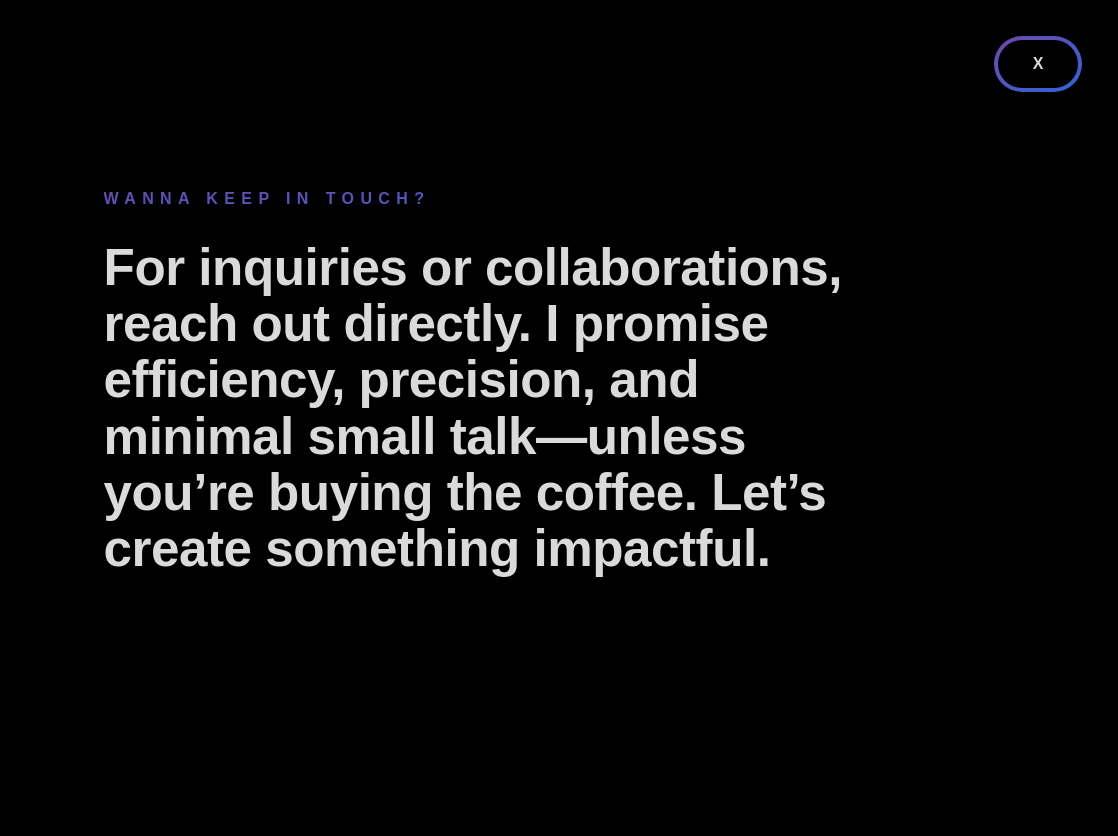
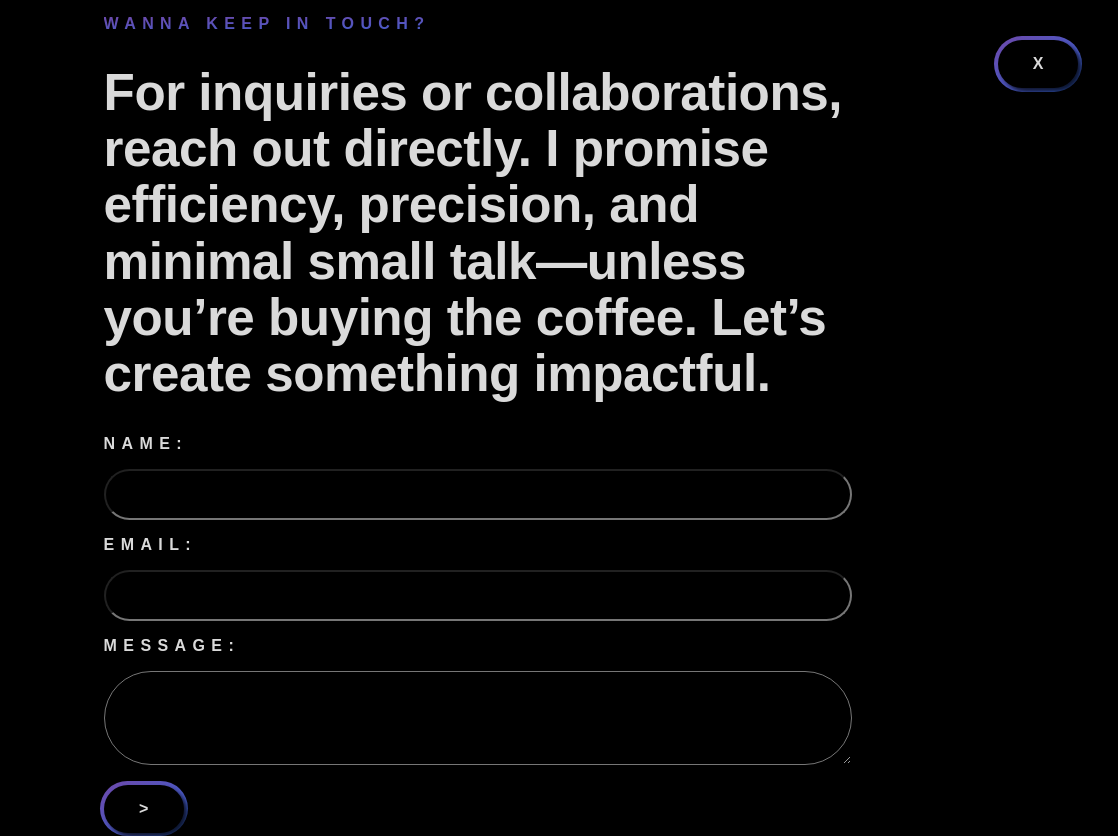
Before and after one commit to Zakodevel/zakodevel.github.io, a website: page contact.html in a window 1280 px wide. Shown: the full height of the page, 162-1280 px from the left. Before the commit the page ends 800 px from the top, so only its background shows below. Drawn offline with Linux system fonts and the light colour scheme.

Commit message:
Added a contact form and refactored the buttons, also added an animated dot on the homepage

```diff
--- a/contact.html
+++ b/contact.html
@@ -40,6 +40,21 @@
           coffee. Let’s create something impactful.
         </p>
 
+        <div class="form-container">
+          <form action="#" method="post">
+            <label for="name">Name:</label>
+            <input type="name" id="name" name="name" required />
+
+            <label for="email">Email:</label>
+            <input type="email" id="email" name="email" required />
+
+            <label for="message">Message:</label>
+            <textarea id="message" name="message" rows="4" required></textarea>
+
+            <button type="submit">></button>
+          </form>
+        </div>
+
         <div class="social-icons">
           <a href="#!">
             <i class="fab fa-linkedin fa-2x"></i>
--- a/scss/components/_buttons.scss
+++ b/scss/components/_buttons.scss
@@ -18,6 +18,8 @@
   height: 3rem;
   width: 5rem;
 
+  box-shadow: 4px 4px 5px rgba(0, 0, 0, 0.772);
+
   &::after {
     content: "";
     position: absolute;
--- a/scss/components/_forms.scss
+++ b/scss/components/_forms.scss
@@ -0,0 +1,63 @@
+.form-container {
+  display: flex;
+  background-color: $primary-color;
+  font-size: clamp(0.7rem, 2vw, 1rem);
+  z-index: -1;
+
+  max-width: 100%;
+  width: 60%;
+
+  label {
+    text-transform: uppercase;
+    font-weight: $base-font-weight;
+    font-family: $font-family;
+    line-height: $base-line-height;
+    letter-spacing: $spacing-unit-large;
+    font-size: clamp(0.7rem, 2vw, 1rem);
+  }
+
+  input[type="name"],
+  input[type="email"],
+  textarea {
+    padding: 1rem;
+    margin-top: 1rem;
+    margin-bottom: 1rem;
+    width: 100%;
+    border-radius: 1000px;
+    background: none;
+    color: white;
+  }
+
+  button {
+    all: unset;
+    display: flex;
+    align-items: center;
+    justify-content: center;
+    position: absolute;
+    background-color: $primary-color;
+    font-family: $font-family;
+    font-weight: $base-font-weight;
+    border-radius: 1000px;
+    cursor: pointer;
+
+    height: 3rem;
+    width: 5rem;
+
+    box-shadow: 4px 4px 5px rgba(0, 0, 0, 0.772);
+
+    &::after {
+      content: "";
+      position: absolute;
+      height: 115%;
+      width: 110%;
+      border-radius: 1000px;
+      z-index: -1;
+      @include color-rainbow-btn;
+    }
+
+    &:focus,
+    &:hover {
+      z-index: -1;
+    }
+  }
+}
--- a/scss/main.scss
+++ b/scss/main.scss
@@ -1,10 +1,10 @@
 @import "base/variables";
 @import "base/mixins";
-
 @import "base/reset";
 @import "base/typography";
+
 @import "components/buttons";
-
+@import "components/forms";
 @import "components/menu";
 
 @import "pages/about";
```
Also changed, not shown: scss/main.css, 1 other file.
